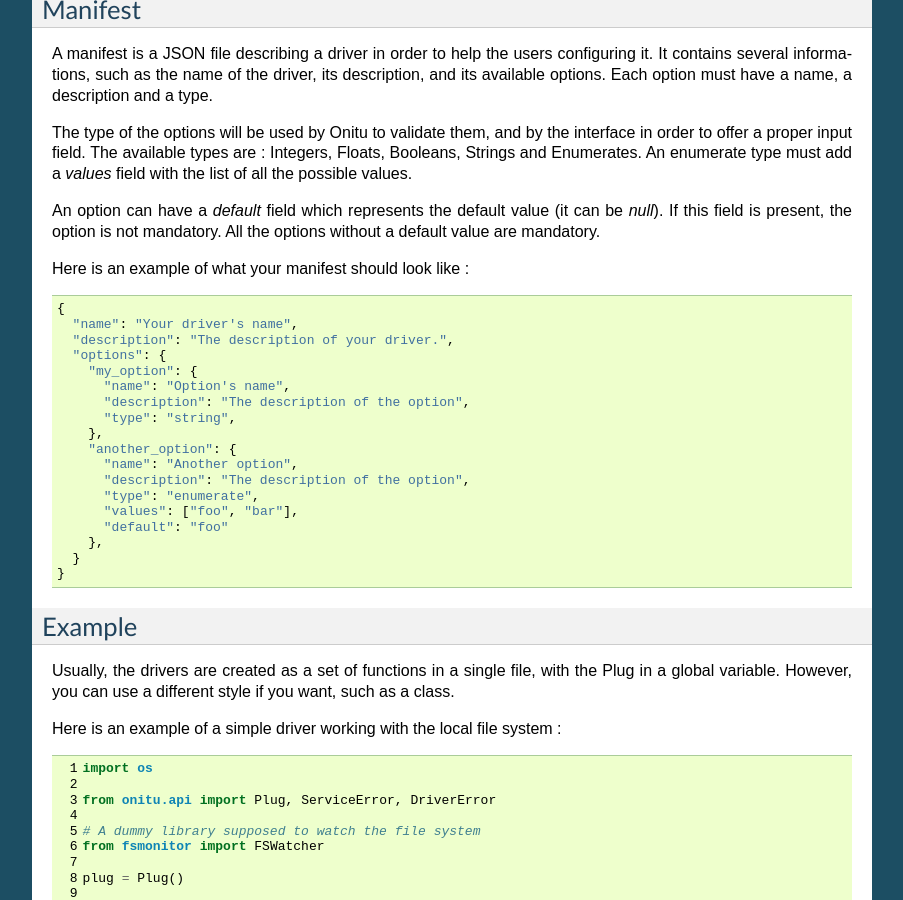
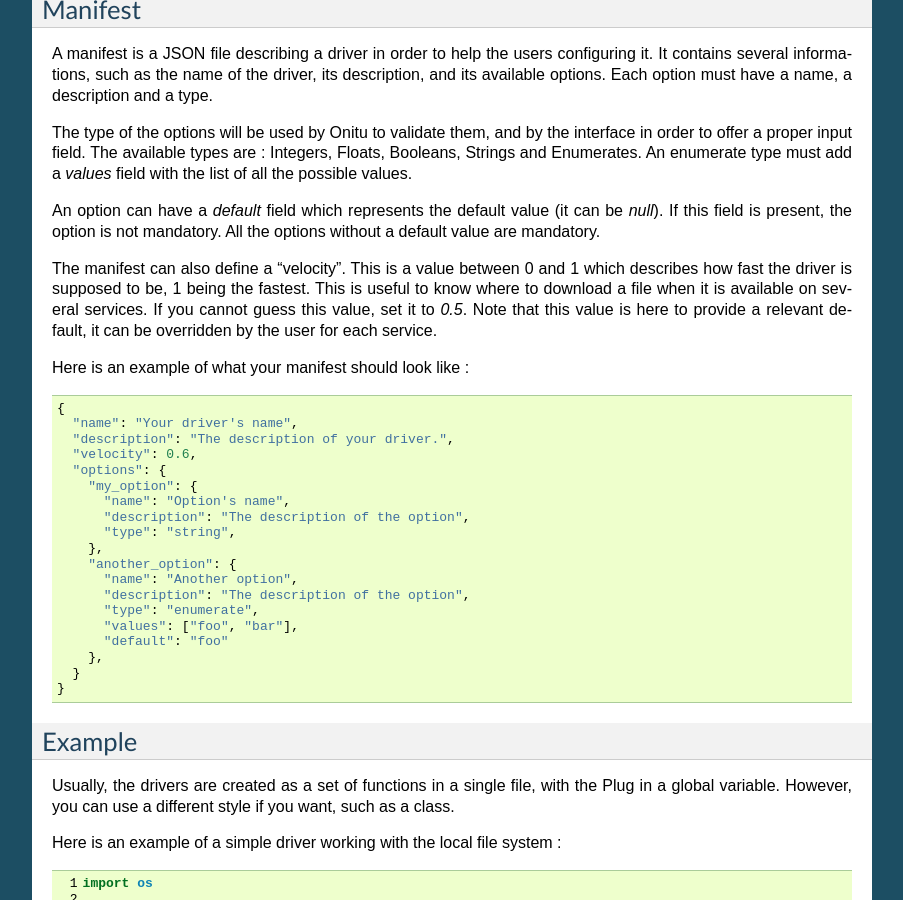
Before and after one commit to onitu/onitu, a Sphinx documentation site: the page built from docs/drivers.rst, in a window 1280 px wide and 900 px high, scrolled down 3022 px. Shown: the whole window, without its empty margins (198-1101 px from the left). Built offline with Sphinx 7.4.7, drawn with Linux system fonts in a browser that asks for light colours.

Commit message:
Document the velocity option

```diff
--- a/docs/drivers.rst
+++ b/docs/drivers.rst
@@ -163,6 +163,8 @@ The type of the options will be used by Onitu to validate them, and by the inter
 
 An option can have a `default` field which represents the default value (it can be `null`). If this field is present, the option is not mandatory. All the options without a default value are mandatory.
 
+The manifest can also define a "velocity". This is a value between 0 and 1 which describes how fast the driver is supposed to be, 1 being the fastest. This is useful to know where to download a file when it is available on several services. If you cannot guess this value, set it to `0.5`. Note that this value is here to provide a relevant default, it can be overridden by the user for each service.
+
 Here is an example of what your manifest should look like :
 
 .. literalinclude:: examples/manifest.json
```
Also changed, not shown: docs/examples/manifest.json.
